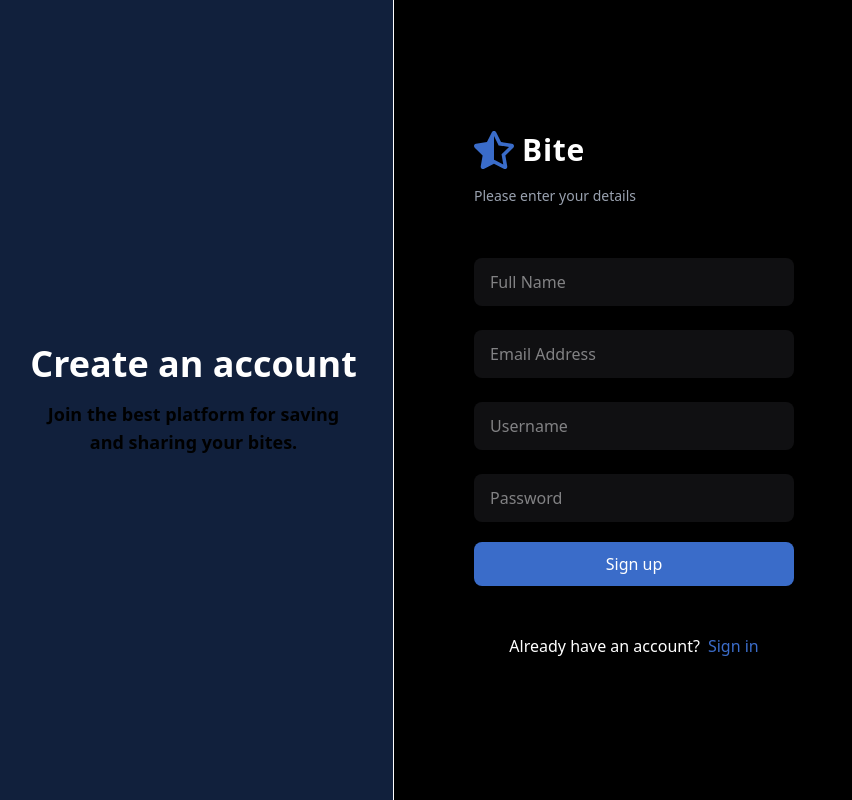
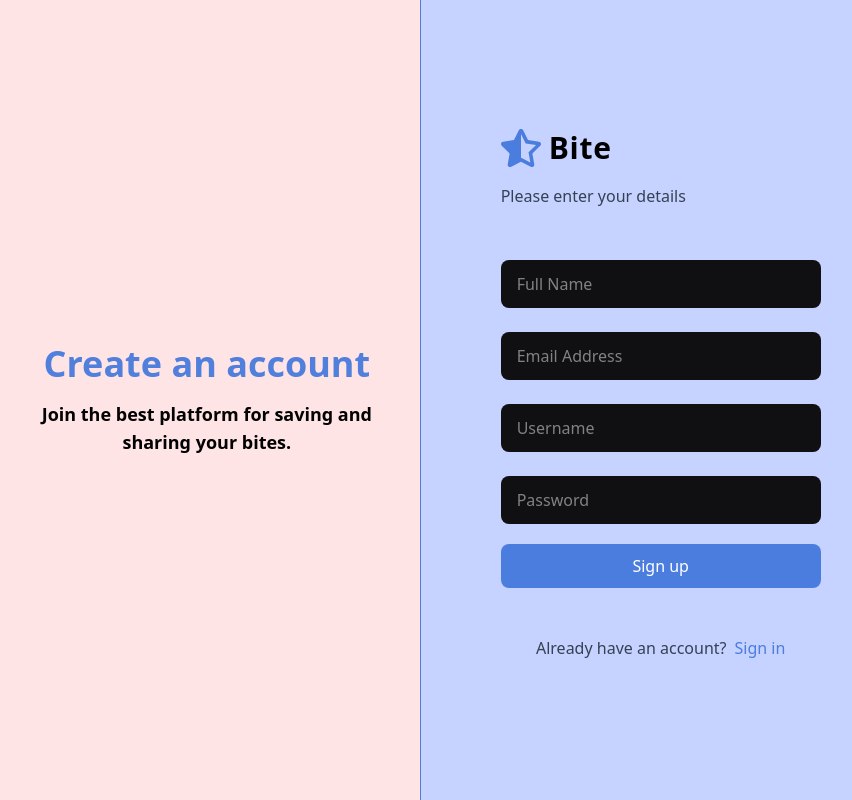
Before and after one commit to sanspandey45/bite-social-app, a Next.js app: page /signup in a window 1280 px wide. Shown: the whole page, without its empty margins (6-858 px from the left). Built offline with nearby package versions, Linux system fonts and the light colour scheme; no server answers.

Commit message:
updated sign in and sign up ui color schemes

```diff
--- a/src/app/(protected)/layout.tsx
+++ b/src/app/(protected)/layout.tsx
@@ -1,6 +1,7 @@
 import React from "react";
 import { auth } from "../../../auth";
 import { redirect } from "next/navigation";
+import NavBar from "@/components/general/NavBar";
 
 // NOTE: this is better than client-side check because it could flash page first, which can be bypassed,
 //       whereas server-side here blocks before rendering
@@ -17,5 +18,8 @@ export default async function Layout({
   }
 
   // any page we create will be rendered in children, protected by the layout file
-  return <>{children}</>;
+  // here i'll create things like left sidebar, right sidebar, and nav bar
+  return <>
+  <NavBar/>
+  {children}</>;
 }
--- a/src/app/globals.css
+++ b/src/app/globals.css
@@ -7,5 +7,8 @@
    --color-dark-4:  #1f1f22;
    --color-purple-primary: #5d5fef;
    --color-blue-primary: #4076dbea;
+   --color-cream: #FFFDD0;
+   --color-mypurple: #4e4197ea;
+   --color-myred: #8d1313ea;
 
 }
--- a/src/components/auth/SigninComponent.tsx
+++ b/src/components/auth/SigninComponent.tsx
@@ -59,18 +59,18 @@ export default function SignupComponent() {
   };
 
   return (
-    <div className="h-screen flex justify-center items-center">
+    <div className="h-screen flex justify-center items-center bg-rose-100">
       <div className="max-w-[320px] w-[90%]">
         {/* logo */}
-        <div className="flex items-center gap-2 justify-center mb-8">
+        <div className="flex items-center gap-2 justify-center mb-4">
           <FaStarHalfAlt size={40} color="#4076dbea" />
-          <span className="text-3xl font-semibold tracking-wide text-white">
+          <span className="text-3xl font-semibold tracking-wide text-black">
             Bite
           </span>
         </div>
 
         {/* heading */}
-        <h2 className="text-center text-2xl mb-3 text-gray-400">
+        <h2 className="text-center text-xl mb-15 text-gray-600">
           Sign in to your account
         </h2>
         <p className="text-gray-500 text-center text-sm"></p>
@@ -109,7 +109,7 @@ export default function SignupComponent() {
 
           <button
             disabled={isSubmitting}
-            className="bg-blue-primary w-full my-2 py-2.5 text-white rounded-lg cursor-pointer flex items-center justify-center"
+            className="bg-blue-primary/90 w-full my-2 py-2.5 text-white rounded-lg cursor-pointer flex items-center justify-center"
           >
             {isSubmitting ? (
               <>
@@ -121,9 +121,9 @@ export default function SignupComponent() {
           </button>
         </form>
 
-        <div className="my-3 text-center text-white">
+        <div className="my-3 text-center text-gray-700">
           <span>Don&apos;t have an account?</span>
-          <Link href="/signup" className="ml-2 text-blue-primary">
+          <Link href="/signup" className="ml-2 text-blue-500">
             Sign up now
           </Link>
         </div>
--- a/src/components/auth/SignupComponent.tsx
+++ b/src/components/auth/SignupComponent.tsx
@@ -82,7 +82,7 @@ export default function SignupComponent() {
     <div className="flex h-screen">
       {/* Left side - Logo & Message */}
       <motion.div
-        className="w-1/3 relative bg-blue-primary/30 flex flex-col items-center justify-center border-r border-white"
+        className="w-1/3 relative bg-rose-100 flex flex-col items-center justify-center border-r border-blue-primary"
         initial={{ x: -100, opacity: 0 }}
         animate={{ x: 0, opacity: 1 }}
         transition={{ duration: 0.2, ease: "easeOut" }}
@@ -90,7 +90,7 @@ export default function SignupComponent() {
         {/* logo
         <FaStarHalfAlt size={50} color="black" className="mb-5" /> */}
         <motion.h1
-          className="text-4xl font-bold text-white mb-4"
+          className="text-4xl font-bold text-blue-primary mb-4"
           initial={{ y: 20, opacity: 0 }}
           animate={{ y: 0, opacity: 1 }}
           transition={{ delay: 0.1, duration: 0.5 }}
@@ -111,12 +111,12 @@ export default function SignupComponent() {
 
       {/* Right side of screen - Signup Form */}
       <motion.div
-        className="w-2/3 flex items-center ml-20 bg-dark-1"
+        className="w-2/3 bg-indigo-200 flex items-center"
         initial={{ x: 100, opacity: 0 }}
         animate={{ x: 0, opacity: 1 }}
         transition={{ duration: 0.6, ease: "easeOut" }}
       >
-        <div className="max-w-[320px] w-[90%]">
+        <div className="max-w-[320px] w-[90%] ml-20">
           {/* logo */}
           <motion.div
             className="flex items-center gap-2 mb-4"
@@ -125,7 +125,7 @@ export default function SignupComponent() {
             transition={{ delay: 0.1, duration: 0.5 }}
           >
             <FaStarHalfAlt size={40} color="#4076dbea" />
-            <span className="text-3xl font-semibold tracking-wide text-white">
+            <span className="text-3xl font-semibold tracking-wide text-black">
               Bite
             </span>
           </motion.div>
@@ -135,7 +135,7 @@ export default function SignupComponent() {
             Create a new account
           </h2> */}
           <motion.p
-            className="text-gray-400 text-sm"
+            className="text-gray-700 text-md"
             initial={{ opacity: 0 }}
             animate={{ opacity: 1 }}
             transition={{ delay: 0.6, duration: 0.5 }}
@@ -206,7 +206,7 @@ export default function SignupComponent() {
             </button>
           </form>
 
-          <div className="my-3 text-center text-white">
+          <div className="my-3 text-center text-gray-700">
             <span> Already have an account?</span>
             <Link href="/" className="ml-2 text-blue-primary">
               Sign in
--- /dev/null
+++ b/src/components/general/NavBar.tsx
@@ -0,0 +1,18 @@
+import React from "react";
+import { FaStarHalfAlt } from "react-icons/fa";
+
+export default function NavBar() {
+  return (
+    <nav
+      className="fixed top-0 w-full flex justify-center items-center h-17 px-2
+    sm:px-10 bg-dark-1 z-50"
+    >
+      <div className="flex items-center gap-2 justify-center mb-8">
+        <FaStarHalfAlt size={35} color="#4076dbea" />
+        <span className="text-3xl font-semibold tracking-wide text-white">
+          Bite
+        </span>
+      </div>
+    </nav>
+  );
+}
```
